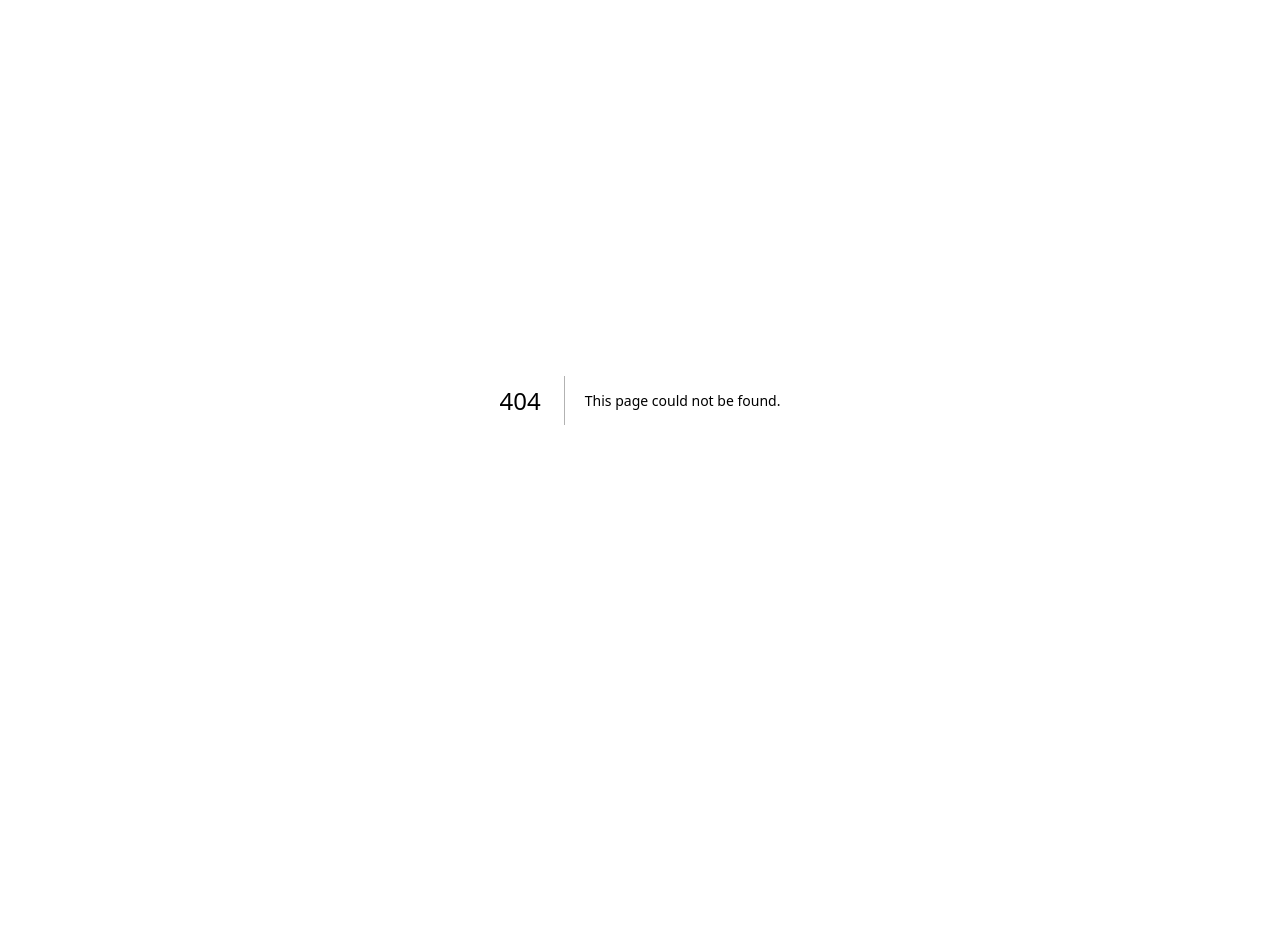
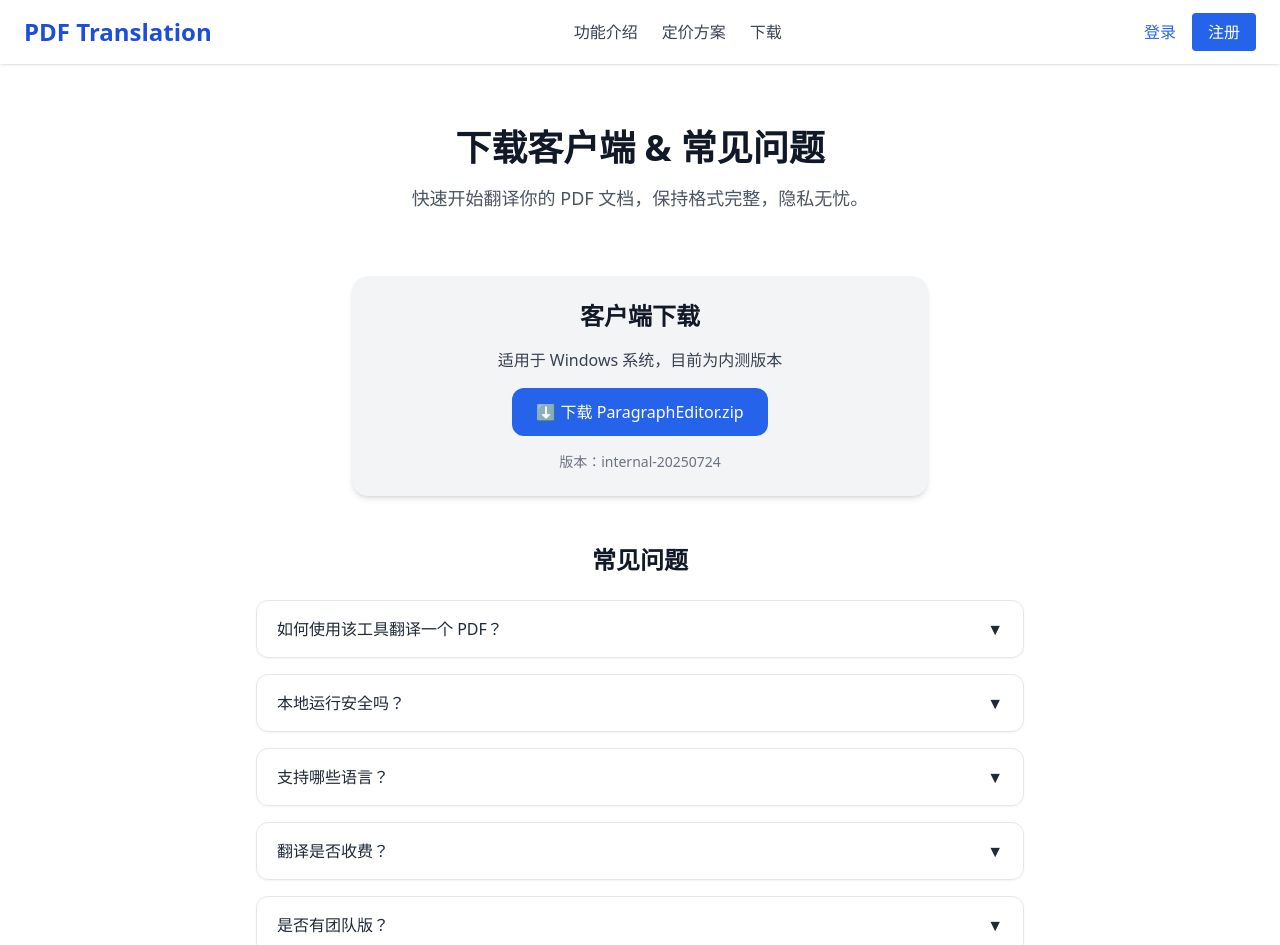
Before and after one commit to zoe27/docTranslation, a Next.js app: page /download in a window 1280 px wide. Before the commit this address had no page. Shown: the top 945 px of the page. Before the commit the page ends 800 px from the top, so only its background shows below. Built offline with nearby package versions, Linux system fonts and the light colour scheme.

Commit message:
补充下载页面

```diff
--- /dev/null
+++ b/src/components/Header.tsx
@@ -0,0 +1,18 @@
+import Link from 'next/link'
+
+export default function Header() {
+  return (
+    <header className="w-full px-6 py-4 flex items-center justify-between shadow bg-white fixed top-0 z-50">
+      <div className="text-2xl font-bold text-blue-700">PDF Translation</div>
+      <nav className="space-x-6 hidden md:block">
+        <Link href="/" className="text-gray-700 hover:text-blue-600">功能介绍</Link>
+        <Link href="/pricing" className="text-gray-700 hover:text-blue-600">定价方案</Link>
+        <Link href="/download" className="text-gray-700 hover:text-blue-600">下载</Link> {/* ✅ 新增 */}
+      </nav>
+      <div className="space-x-4">
+        <Link href="/login" className="text-blue-600 font-medium hover:underline">登录</Link>
+        <Link href="/signup" className="px-4 py-2 rounded bg-blue-600 text-white font-medium hover:bg-blue-700 transition">注册</Link>
+      </div>
+    </header>
+  )
+}
--- /dev/null
+++ b/src/pages/download.tsx
@@ -0,0 +1,94 @@
+// pages/download.tsx
+import Head from 'next/head'
+import { useState } from 'react'
+import Header from '../components/Header'
+
+
+const faqs = [
+  {
+    question: '如何使用该工具翻译一个 PDF？',
+    answer: '下载后先解压，然后双击打开即可运行，开箱即用。',
+  },
+  {
+    question: '本地运行安全吗？',
+    answer: '本工具完全本地运行，无需上传 PDF 文件到远端服务器，数据安全，无需担心内容泄露。',
+  },
+  {
+    question: '支持哪些语言？',
+    answer: '目前支持英文到中文，后续会支持更多。',
+  },
+  {
+    question: '翻译是否收费？',
+    answer: '目前为内测阶段，后续可能会收费（敬请期待）。',
+  },
+  {
+    question: '是否有团队版？',
+    answer: '目前是内测版本，团队版将于后续开放申请。',
+  },
+]
+
+export default function DownloadPage() {
+  const [openIndex, setOpenIndex] = useState<number | null>(null)
+
+  return (
+    <>
+      <Head>
+        <title>下载客户端 | PDF Translation</title>
+        <meta name="description" content="下载 PDF Translation 客户端，了解常见问题与使用方法。" />
+      </Head>
+
+      <Header />
+
+      <div className="min-h-screen bg-white text-gray-900 px-6 pt-32 pb-12">
+      {/* Hero Section */}
+        <div className="max-w-4xl mx-auto text-center mb-16">
+          <h1 className="text-4xl font-bold mb-4">下载客户端 & 常见问题</h1>
+          <p className="text-lg text-gray-600">
+            快速开始翻译你的 PDF 文档，保持格式完整，隐私无忧。
+          </p>
+        </div>
+
+        {/* Download Section */}
+        <div className="max-w-xl mx-auto bg-gray-100 p-6 rounded-2xl shadow-md mb-12 text-center">
+          <h2 className="text-2xl font-semibold mb-4">客户端下载</h2>
+          <p className="mb-4 text-gray-700">适用于 Windows 系统，目前为内测版本</p>
+          <a
+            href="https://github.com/zoe27/doc2doc/releases/download/internal-20250724/ParagraphEditor.zip"
+            target="_blank"
+            rel="noopener noreferrer"
+            className="inline-block px-6 py-3 bg-blue-600 text-white rounded-xl hover:bg-blue-700 transition"
+          >
+            ⬇️ 下载 ParagraphEditor.zip
+          </a>
+          <p className="mt-4 text-sm text-gray-500">版本：internal-20250724</p>
+        </div>
+
+        {/* FAQ Section */}
+        <div className="max-w-3xl mx-auto">
+          <h2 className="text-2xl font-semibold mb-6 text-center">常见问题</h2>
+          <div className="space-y-4">
+            {faqs.map((faq, index) => (
+              <div
+                key={index}
+                className="border border-gray-200 rounded-xl shadow-sm"
+              >
+                <button
+                  className="w-full px-5 py-4 text-left font-medium text-gray-800 focus:outline-none hover:bg-gray-50 flex justify-between items-center"
+                  onClick={() =>
+                    setOpenIndex(openIndex === index ? null : index)
+                  }
+                >
+                  {faq.question}
+                  <span>{openIndex === index ? '▲' : '▼'}</span>
+                </button>
+                {openIndex === index && (
+                  <div className="px-5 pb-4 text-gray-700">{faq.answer}</div>
+                )}
+              </div>
+            ))}
+          </div>
+        </div>
+      </div>
+    </>
+  )
+}
--- a/src/pages/index.tsx
+++ b/src/pages/index.tsx
@@ -1,7 +1,8 @@
+// pages/index.tsx
 import Head from 'next/head'
-import Link from 'next/link'
 import Image from 'next/image'
 import { useEffect, useState } from 'react'
+import Header from '../components/Header'  // 确保路径正确
 
 export default function Home() {
   const [isClient, setIsClient] = useState(false)
@@ -17,21 +18,10 @@ export default function Home() {
         <meta name="description" content="还原原始格式的 PDF 翻译工具，专业、快速、安全。" />
       </Head>
 
-      {/* 顶部导航 */}
-      <header className="w-full px-6 py-4 flex items-center justify-between shadow bg-white fixed top-0 z-50">
-        <div className="text-2xl font-bold text-blue-700">PDF Translation</div>
-        <nav className="space-x-6 hidden md:block">
-          <Link href="#features" className="text-gray-700 hover:text-blue-600">功能介绍</Link>
-          <Link href="/pricing" className="text-gray-700 hover:text-blue-600">定价方案</Link>
-        </nav>
-        <div className="space-x-4">
-          <Link href="/login" className="text-blue-600 font-medium hover:underline">登录</Link>
-          <Link href="/signup" className="px-4 py-2 rounded bg-blue-600 text-white font-medium hover:bg-blue-700 transition">注册</Link>
-        </div>
-      </header>
+      <Header />
 
-      {/* 主体内容：上下布局 */}
       <main className="min-h-screen pt-32 px-6 pb-20 bg-gradient-to-br from-white via-blue-50 to-blue-100">
+        {/* 主标题区 */}
         <div className="max-w-4xl mx-auto text-center">
           <h1 className="text-4xl md:text-5xl font-bold text-gray-900 leading-snug mb-6">
             专业的 PDF 翻译工具
@@ -40,7 +30,7 @@ export default function Home() {
             高度还原格式、准确翻译、支持批量处理，提升跨境文档处理效率。
           </p>
 
-          {/* 动图展示部分 */}
+          {/* 动图演示 */}
           {isClient && (
             <div className="flex justify-center">
               <Image
--- a/src/pages/pricing.tsx
+++ b/src/pages/pricing.tsx
@@ -1,4 +1,6 @@
 import Head from 'next/head'
+import Header from '../components/Header'
+
 
 export default function Pricing() {
   return (
@@ -7,6 +9,9 @@ export default function Pricing() {
         <title>定价方案 - PDF Translation</title>
         <meta name="description" content="选择适合你的翻译套餐，支持点数购买和订阅服务。" />
       </Head>
+
+      <Header />
+
       <main className="min-h-screen px-6 py-24 bg-white text-gray-800">
         <div className="max-w-4xl mx-auto text-center">
           <h1 className="text-4xl font-bold mb-6">选择适合你的套餐</h1>
```
